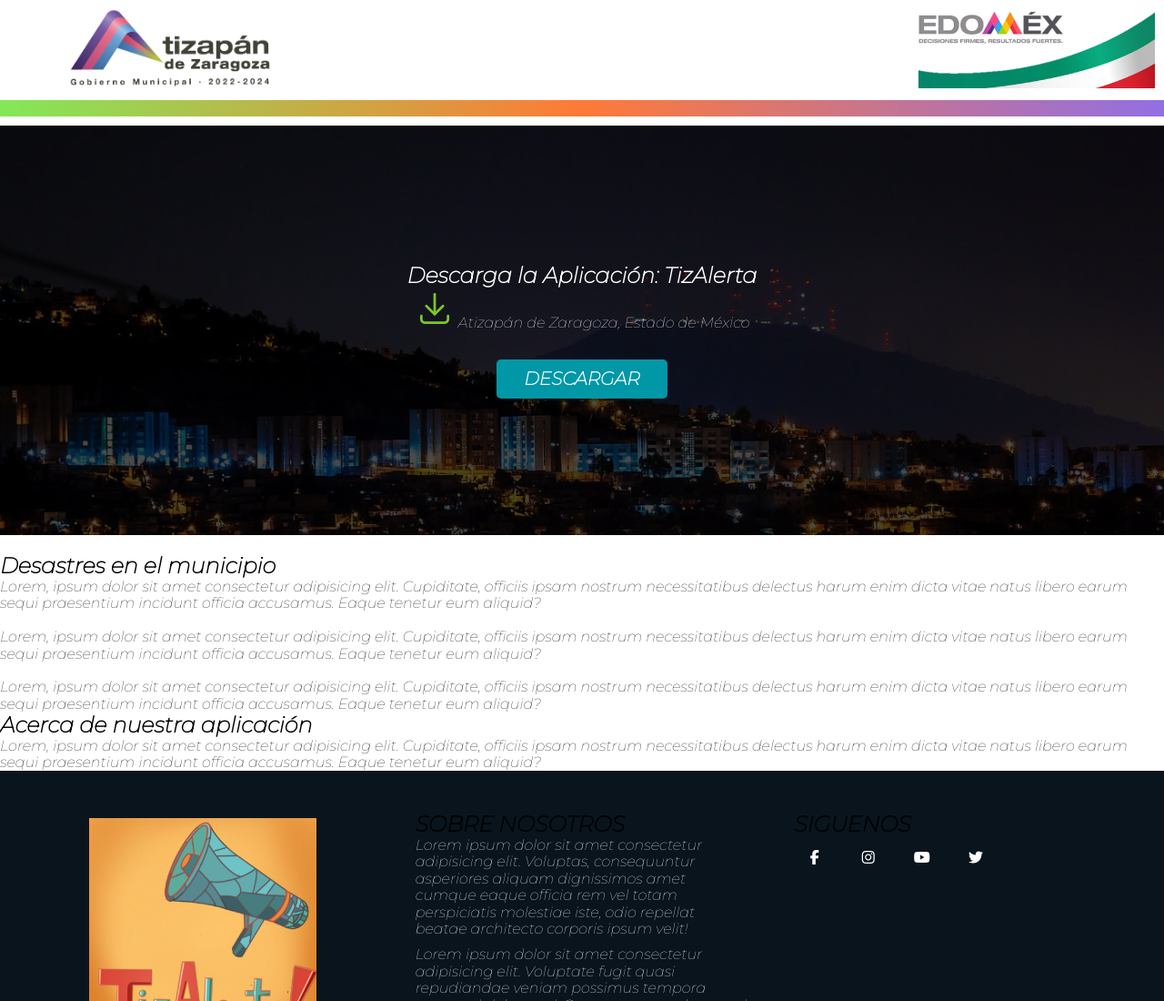
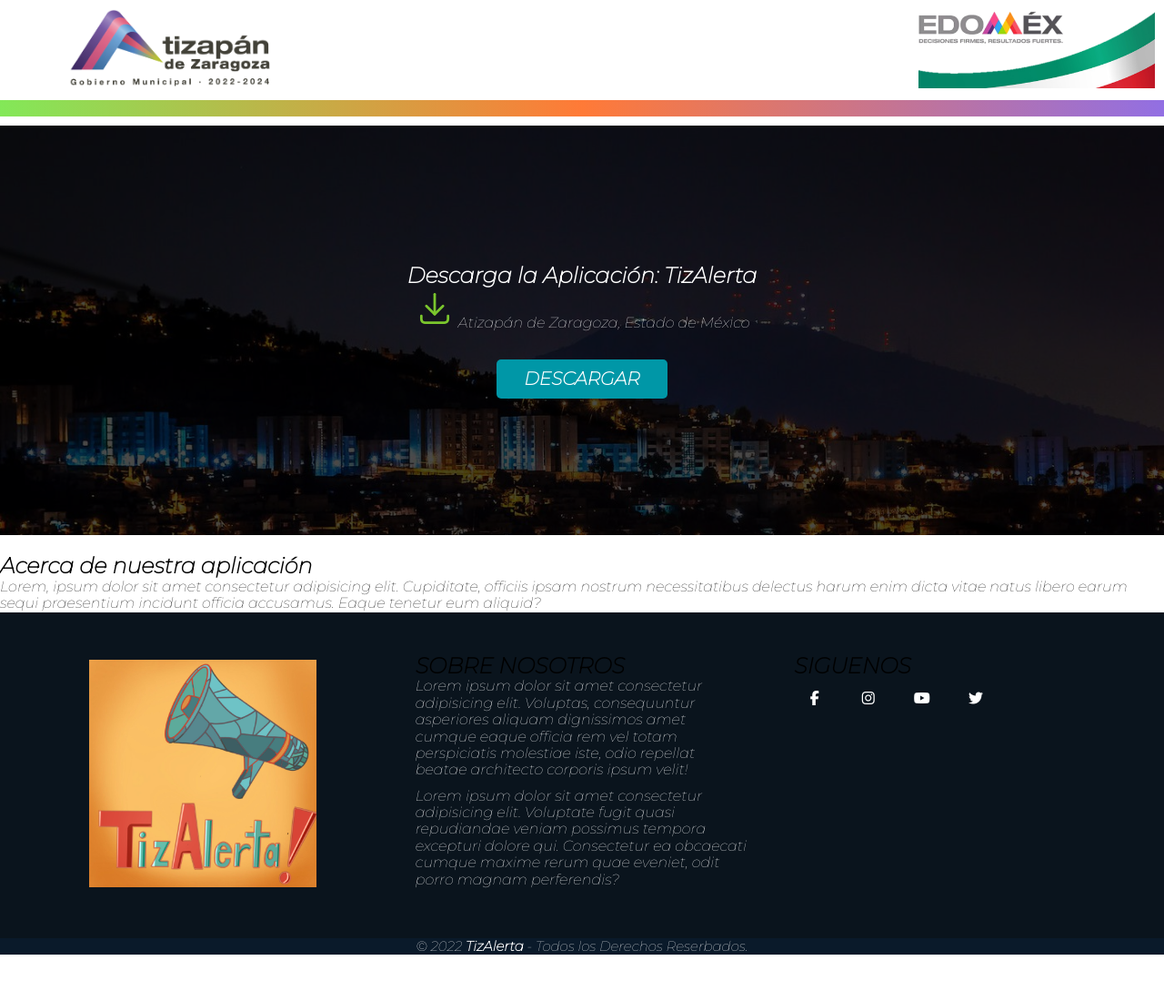
Before and after one commit to A01745312/TizAlerta, a website: page view/prueba.html in a window 1280 px wide. Shown: the top 1100 px of the page at 91% size. After the commit the page ends 1049 px from the top, so only its background shows below. Drawn offline with Linux system fonts and the light colour scheme; files that its build step writes are made by us from their sources; files whose address does not match are found by name; a web font is replaced by a local one.

Commit message:
Editar inedexs

```diff
--- a/view/prueba.html
+++ b/view/prueba.html
@@ -61,31 +61,9 @@
     <!-- Serían las tarjetas o texto o autores -->
     <section>
         <article>
-            <h2> Desastres en el municipio </h2>
-                <p>
-                    Lorem, ipsum dolor sit amet consectetur adipisicing elit.
-                    Cupiditate, officiis ipsam nostrum necessitatibus delectus
-                    harum enim dicta vitae natus libero earum sequi praesentium
-                    incidunt officia accusamus. Eaque tenetur eum aliquid?
-                </p>
+            <div class="img-box">
 
-                <br>
-
-                <p>
-                    Lorem, ipsum dolor sit amet consectetur adipisicing elit.
-                    Cupiditate, officiis ipsam nostrum necessitatibus delectus
-                    harum enim dicta vitae natus libero earum sequi praesentium
-                    incidunt officia accusamus. Eaque tenetur eum aliquid?
-                </p>
-
-                <br>
-
-                <p>
-                    Lorem, ipsum dolor sit amet consectetur adipisicing elit.
-                    Cupiditate, officiis ipsam nostrum necessitatibus delectus
-                    harum enim dicta vitae natus libero earum sequi praesentium
-                    incidunt officia accusamus. Eaque tenetur eum aliquid?
-                </p>
+            </div>
         </article>
     </section>
 
```
